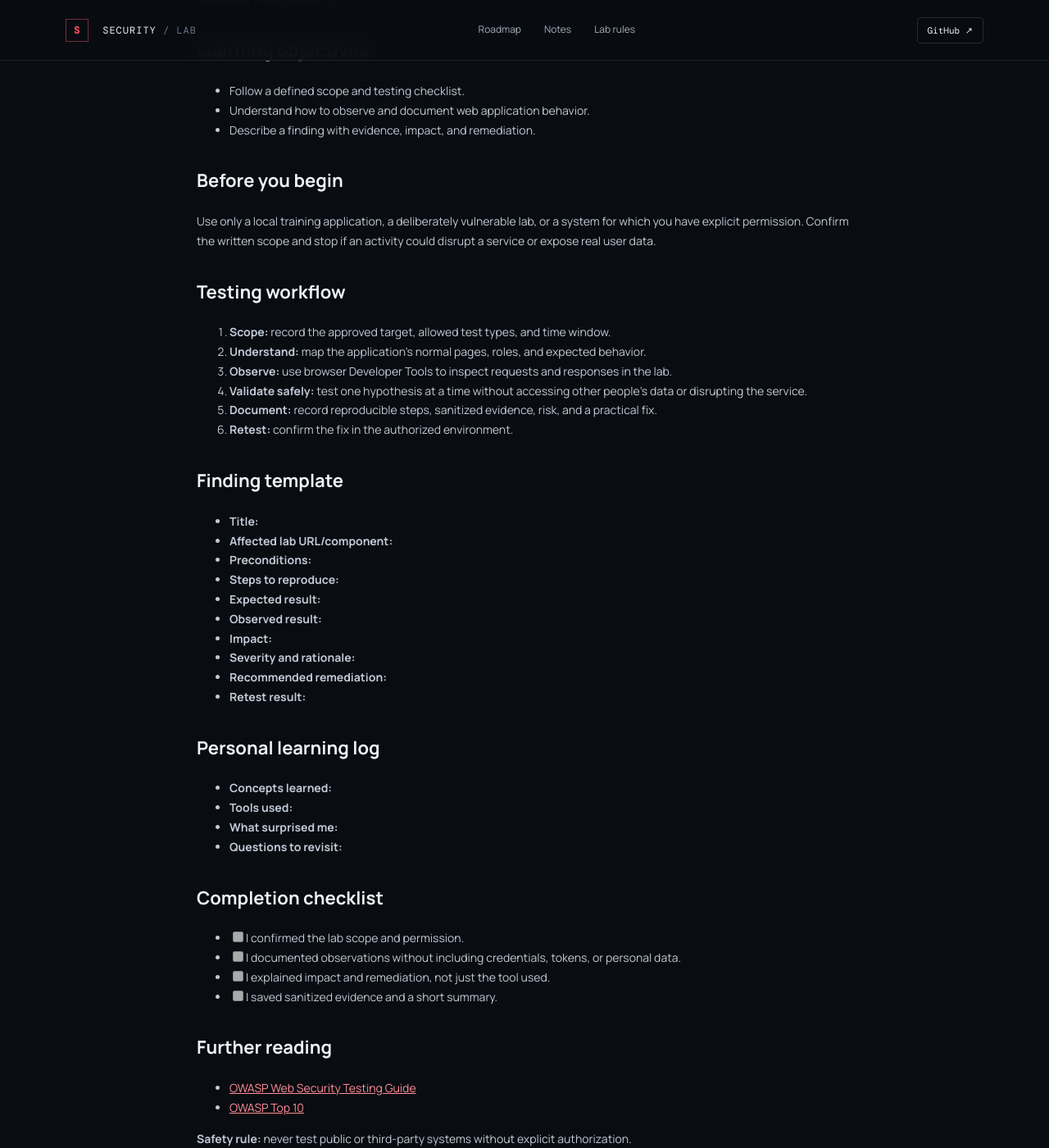
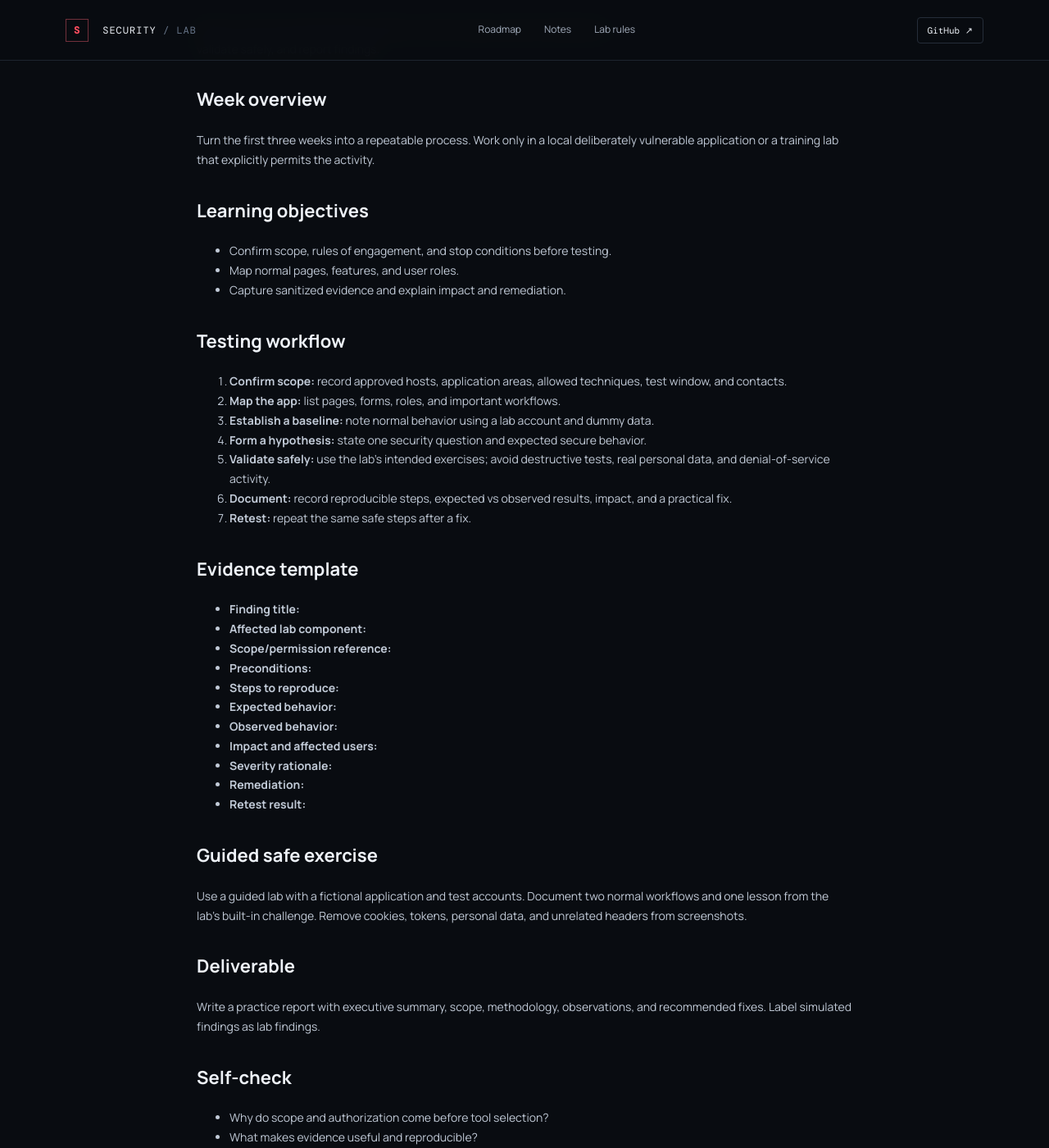
Before and after one commit to Learning-No/Cybersecurity-Learning-Lab, a Jekyll site: the page built from _notes/week-04-VAPT-Notes.md, in a window 1280 px wide and 1400 px high, scrolled down 392 px. Shown: the whole window at 82% size. Built offline with Jekyll 4.4.1, drawn with Linux system fonts in a browser that asks for light colours; some of the changed text lies outside the part shown.

Commit message:
Expand VAPT week guide with detailed learning content

```diff
--- a/_notes/week-04-VAPT-Notes.md
+++ b/_notes/week-04-VAPT-Notes.md
@@ -1,59 +1,60 @@
 ---
-title: "Week 04 — VAPT Notes"
+title: "Week 04 — Web Testing in an Authorized Lab"
 week: "WEEK 04"
 track: "VAPT ROADMAP"
 level: "Beginner"
-summary: "Practice a structured web application testing workflow in an authorized lab and document findings clearly."
+summary: "Follow a structured web testing workflow: confirm scope, map normal behavior, validate safely, and report findings."
 date: 2026-10-24
 ---
+
+## Week overview
+Turn the first three weeks into a repeatable process. Work only in a local deliberately vulnerable application or a training lab that explicitly permits the activity.
+
 ## Learning objectives
-
-- Follow a defined scope and testing checklist.
-- Understand how to observe and document web application behavior.
-- Describe a finding with evidence, impact, and remediation.
-
-## Before you begin
-
-Use only a local training application, a deliberately vulnerable lab, or a system for which you have explicit permission. Confirm the written scope and stop if an activity could disrupt a service or expose real user data.
+- Confirm scope, rules of engagement, and stop conditions before testing.
+- Map normal pages, features, and user roles.
+- Capture sanitized evidence and explain impact and remediation.
 
 ## Testing workflow
+1. **Confirm scope:** record approved hosts, application areas, allowed techniques, test window, and contacts.
+2. **Map the app:** list pages, forms, roles, and important workflows.
+3. **Establish a baseline:** note normal behavior using a lab account and dummy data.
+4. **Form a hypothesis:** state one security question and expected secure behavior.
+5. **Validate safely:** use the lab's intended exercises; avoid destructive tests, real personal data, and denial-of-service activity.
+6. **Document:** record reproducible steps, expected vs observed results, impact, and a practical fix.
+7. **Retest:** repeat the same safe steps after a fix.
 
-1. **Scope:** record the approved target, allowed test types, and time window.
-2. **Understand:** map the application's normal pages, roles, and expected behavior.
-3. **Observe:** use browser Developer Tools to inspect requests and responses in the lab.
-4. **Validate safely:** test one hypothesis at a time without accessing other people's data or disrupting the service.
-5. **Document:** record reproducible steps, sanitized evidence, risk, and a practical fix.
-6. **Retest:** confirm the fix in the authorized environment.
-
-## Finding template
-
-- **Title:**
-- **Affected lab URL/component:**
+## Evidence template
+- **Finding title:**
+- **Affected lab component:**
+- **Scope/permission reference:**
 - **Preconditions:**
 - **Steps to reproduce:**
-- **Expected result:**
-- **Observed result:**
-- **Impact:**
-- **Severity and rationale:**
-- **Recommended remediation:**
+- **Expected behavior:**
+- **Observed behavior:**
+- **Impact and affected users:**
+- **Severity rationale:**
+- **Remediation:**
 - **Retest result:**
 
-## Personal learning log
+## Guided safe exercise
+Use a guided lab with a fictional application and test accounts. Document two normal workflows and one lesson from the lab's built-in challenge. Remove cookies, tokens, personal data, and unrelated headers from screenshots.
 
-- **Concepts learned:**
-- **Tools used:**
-- **What surprised me:**
-- **Questions to revisit:**
+## Deliverable
+Write a practice report with executive summary, scope, methodology, observations, and recommended fixes. Label simulated findings as lab findings.
+
+## Self-check
+- Why do scope and authorization come before tool selection?
+- What makes evidence useful and reproducible?
+- What should you do if sensitive real data appears unexpectedly?
 
 ## Completion checklist
-
-- [ ] I confirmed the lab scope and permission.
-- [ ] I documented observations without including credentials, tokens, or personal data.
-- [ ] I explained impact and remediation, not just the tool used.
-- [ ] I saved sanitized evidence and a short summary.
+- [ ] I wrote down the permitted scope.
+- [ ] I separated observed facts from assumptions.
+- [ ] I included impact and remediation.
+- [ ] I sanitized evidence and recorded a retest plan.
 
 ## Further reading
-
 - [OWASP Web Security Testing Guide](https://owasp.org/www-project-web-security-testing-guide/)
 - [OWASP Top 10](https://owasp.org/www-project-top-ten/)
 
```
